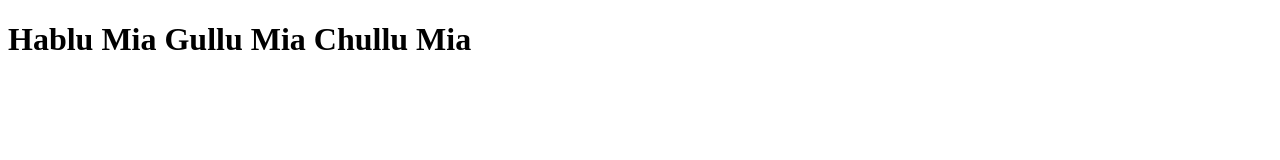
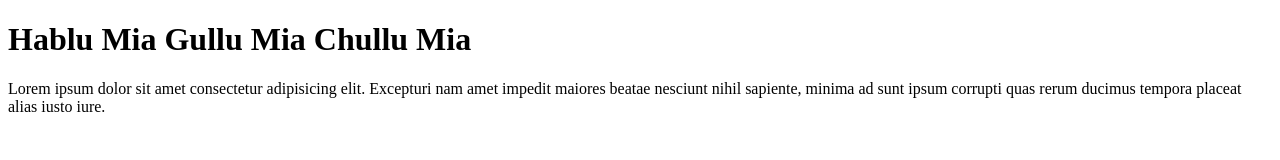
Before and after one commit to marzanchy/first-projects, a plain HTML site: page index.html in a window 1280 px wide. Drawn offline with Linux system fonts and the light colour scheme.

Commit message:
p tag added

```diff
--- a/index.html
+++ b/index.html
@@ -7,5 +7,6 @@
 </head>
 <body>
     <h1>Hablu Mia Gullu Mia Chullu Mia</h1>
+    <p>Lorem ipsum dolor sit amet consectetur adipisicing elit. Excepturi nam amet impedit maiores beatae nesciunt nihil sapiente, minima ad sunt ipsum corrupti quas rerum ducimus tempora placeat alias iusto iure.</p>
 </body>
 </html>
```
